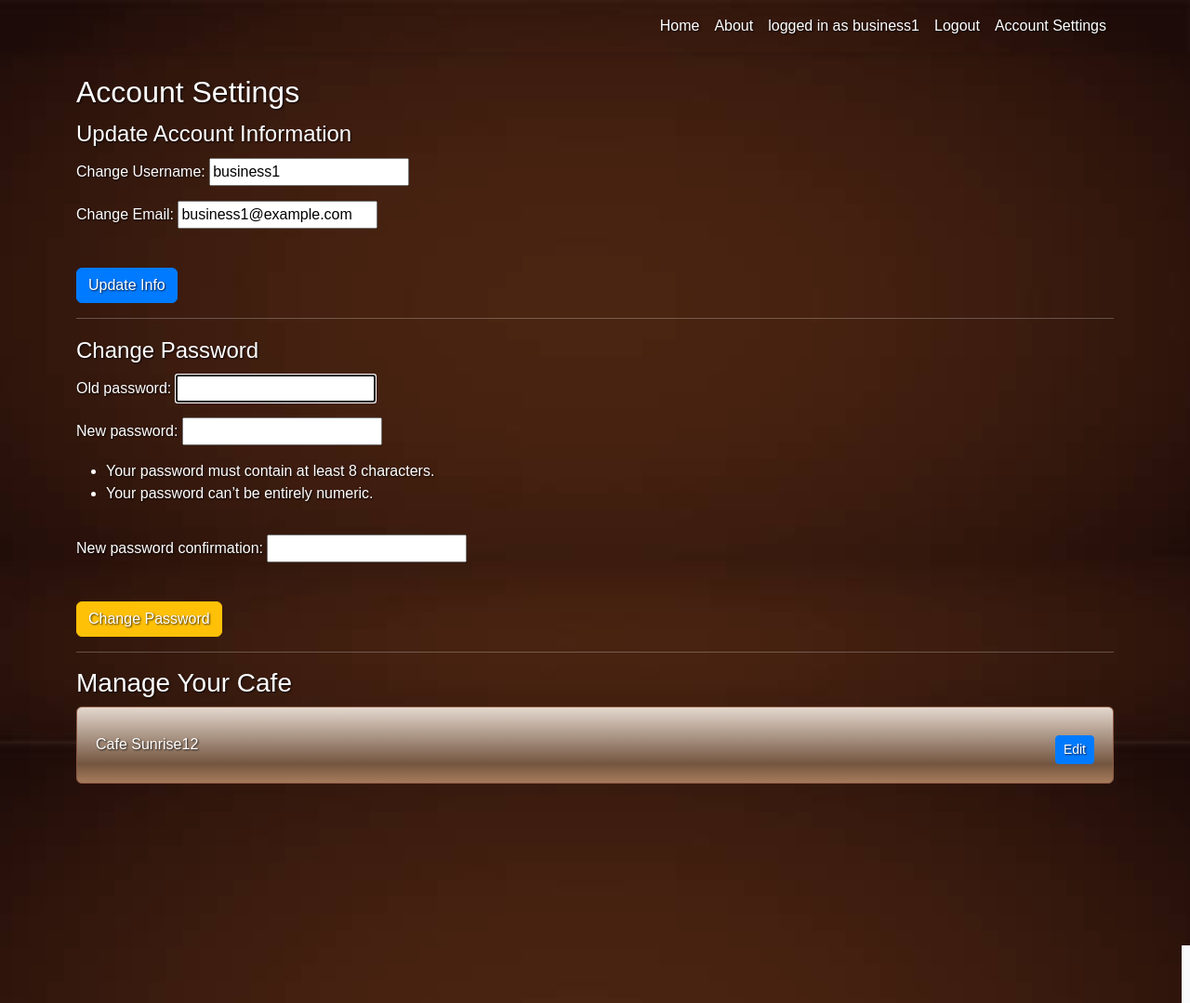
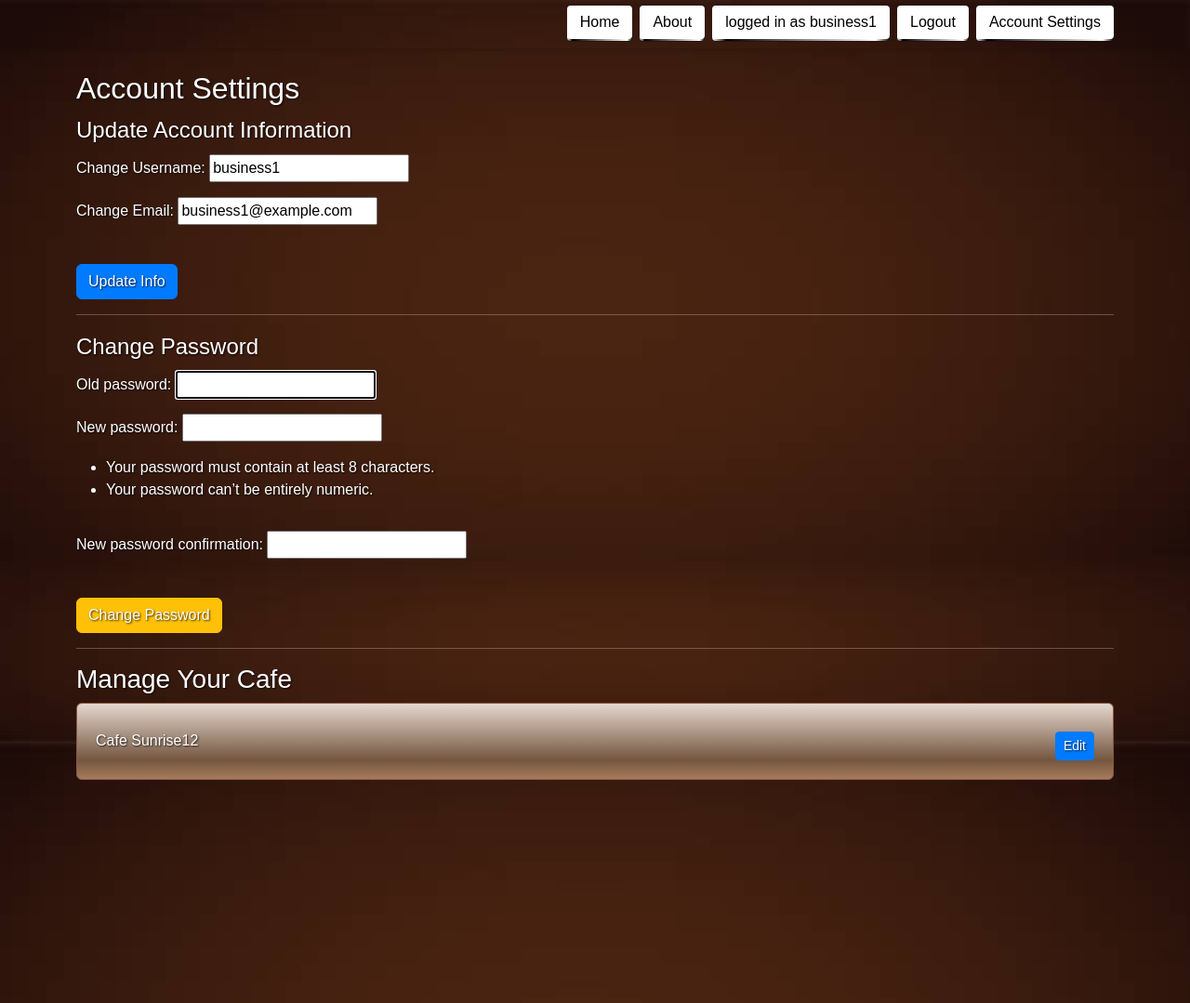
Before and after one commit to Martin-Gubala/WAD2-8C, a Django app: page /accountsettings/ in a window 1280 px wide. Shown: the top 1079 px of the page at 93% size. Run offline with Django 3.2, Linux system fonts and the light colour scheme; a user stored in the database is signed in; data comes from the database, SQL or seed files in the repository; both versions use the stored data as it was after the commit.

Commit message:
Added buttons for(Home, login, logout, account_settings, signup, edit_cafe, about)

```diff
--- a/WAD2-8C/WAD2_Project/cafeCritics/static/css/style.css
+++ b/WAD2-8C/WAD2_Project/cafeCritics/static/css/style.css
@@ -835,3 +835,84 @@ footer {
   .form-group.rating-container > label {
     margin-bottom: 0.5rem;
   }
+
+  /* From Uiverse.io */
+.nav-btn {
+    position: relative;
+    border: none;
+    background: transparent;
+    padding: 0;
+    outline: none;
+    cursor: pointer;
+    font-family: sans-serif;
+    font-size: 1rem;
+  }
+
+  .nav-btn .nav-btn-shadow {
+    position: absolute;
+    top: 0;
+    left: 0;
+    width: 100%;
+    height: 100%;
+    background: rgba(0, 0, 0, 0.25);
+    border-radius: 4px;
+    transform: translateY(1px);
+    transition: transform 600ms cubic-bezier(0.3, 0.7, 0.4, 1);
+  }
+
+  .nav-btn .nav-btn-edge {
+    position: absolute;
+    top: 0;
+    left: 0;
+    width: 100%;
+    height: 100%;
+    border-radius: 4px;
+    background: linear-gradient(
+      to left,
+      hsl(0, 0%, 0%) 0%,
+      hsl(0, 0%, 100%) 8%,
+      hsl(0, 0%, 0%) 92%,
+      hsl(0, 0%, 100%) 100%
+    );
+  }
+
+  .nav-btn .nav-btn-front {
+    position: relative;
+    display: flex;
+    align-items: center;
+    justify-content: center;
+    padding: 6px 14px;
+    font-size: 1rem;
+    color: rgb(0, 0, 0);
+    background: hsl(0, 0%, 100%);
+    border-radius: 4px;
+    transform: translateY(-2px);
+    transition: transform 600ms cubic-bezier(0.3, 0.7, 0.4, 1);
+  }
+
+  .nav-btn:hover .nav-btn-shadow {
+    transform: translateY(3px);
+    transition: transform 250ms cubic-bezier(0.3, 0.7, 0.4, 1.5);
+  }
+
+  .nav-btn:hover .nav-btn-front {
+    transform: translateY(-3px);
+    transition: transform 250ms cubic-bezier(0.3, 0.7, 0.4, 1.5);
+  }
+
+  .nav-btn:active .nav-btn-shadow {
+    transform: translateY(0px);
+    transition: transform 34ms;
+  }
+
+  .nav-btn:active .nav-btn-front {
+    transform: translateY(-1px);
+    transition: transform 34ms;
+  }
+
+  .nav-btn .nav-btn-front span {
+    user-select: none;
+  }
+  .navbar-nav.ms-auto {
+    gap: 0.5rem;
+  }
--- a/WAD2-8C/templates/account_settings.html
+++ b/WAD2-8C/templates/account_settings.html
@@ -3,6 +3,7 @@
 {% block title %}Account Settings{% endblock %}
 
 {% block content %}
+<div class="page-fade-in">
 <div class="container mt-4">
     <h2>Account Settings</h2>
     {% if messages %}
@@ -49,4 +50,5 @@
     <a href="{% url 'cafeCritics:cafe_setup' %}" class="btn btn-success mt-3">Add New Cafe</a>
     {% endif %}
 </div>
+</div>
 {% endblock %}
--- a/WAD2-8C/templates/cafe.html
+++ b/WAD2-8C/templates/cafe.html
@@ -50,7 +50,9 @@
     </div>
 
     <div class="text-center">
-        <a href="{% url 'cafeCritics:cafes' %}" class="btn btn-outline-secondary">View All Cafes</a><!-- Link to view all cafes -->
+        <a href="{% url 'cafeCritics:cafes' %}" class="box-button">
+            <div class="button"><span>View All Cafes</span></div>
+        </a>
     </div>
 </div>
 {% endblock %}
--- a/WAD2-8C/templates/cafeAJAX.html
+++ b/WAD2-8C/templates/cafeAJAX.html
@@ -6,6 +6,8 @@
             <div class="button"><span>See Drinks</span></div>
         </div>
         <!-- Link to add a review for the cafe -->
-        <a href="{% url 'cafeCritics:review' cafe.slug %}" class="btn btn-secondary">Add a Review</a>
+        <button type="button" class="review-btn" onclick="window.location.href='{% url 'cafeCritics:review' cafe.slug %}'">
+            <span>Add a Review</span>
+          </button>
     </div>
 </body>
--- a/WAD2-8C/templates/registration/base_generic.html
+++ b/WAD2-8C/templates/registration/base_generic.html
@@ -37,7 +37,6 @@
     </div>
 </form>
 {% endif %}
-                <!-- Mobile responsive toggle button for smaller screens -->
                 <button class="navbar-toggler" type="button" data-bs-toggle="collapse" data-bs-target="#navbarNavAltMarkup" aria-controls="navbarNavAltMarkup" aria-expanded="false" aria-label="Toggle navigation">
                     <span class="navbar-toggler-icon"></span>
                 </button>
@@ -45,20 +44,63 @@
                 <!-- Navbar links, dynamically displayed based on authentication status -->
 <div class="collapse navbar-collapse" id="navbarNavAltMarkup">
     <div class="navbar-nav ms-auto">
-                        <a class="nav-link" href="{% url 'cafeCritics:home_page' %}">Home</a>
-                        <a class="nav-link" href="{% url 'cafeCritics:about' %}">About</a>
+      <!-- Home button -->
+      <button type="button" class="nav-btn" onclick="window.location.href='{% url 'cafeCritics:home_page' %}'">
+        <span class="nav-btn-shadow"></span>
+        <span class="nav-btn-edge"></span>
+        <div class="nav-btn-front"><span>Home</span></div>
+      </button>
+
+      <!-- About button -->
+      <button type="button" class="nav-btn" onclick="window.location.href='{% url 'cafeCritics:about' %}'">
+        <span class="nav-btn-shadow"></span>
+        <span class="nav-btn-edge"></span>
+        <div class="nav-btn-front"><span>About</span></div>
+      </button>
+
       {% if user.is_authenticated %}
-                            <span class="nav-link">logged in as {{ user.username }}</span>
-                            <a class="nav-link" href="{% url 'cafeCritics:logout' %}">Logout</a>
+        <!-- Logged in info (displayed as text button, non-clickable) -->
+        <button type="button" class="nav-btn" onclick="void(0);">
+          <span class="nav-btn-shadow"></span>
+          <span class="nav-btn-edge"></span>
+          <div class="nav-btn-front"><span>logged in as {{ user.username }}</span></div>
+        </button>
+        <!-- Logout button -->
+        <button type="button" class="nav-btn" onclick="window.location.href='{% url 'cafeCritics:logout' %}'">
+          <span class="nav-btn-shadow"></span>
+          <span class="nav-btn-edge"></span>
+          <div class="nav-btn-front"><span>Logout</span></div>
+        </button>
       {% else %}
-                            <a class="nav-link" href="{% url 'cafeCritics:signup' %}">Sign Up</a>
-                            <a class="nav-link" href="{% url 'cafeCritics:login' %}">Login</a>
+        <!-- Sign Up button -->
+        <button type="button" class="nav-btn" onclick="window.location.href='{% url 'cafeCritics:signup' %}'">
+          <span class="nav-btn-shadow"></span>
+          <span class="nav-btn-edge"></span>
+          <div class="nav-btn-front"><span>Sign Up</span></div>
+        </button>
+        <!-- Login button -->
+        <button type="button" class="nav-btn" onclick="window.location.href='{% url 'cafeCritics:login' %}'">
+          <span class="nav-btn-shadow"></span>
+          <span class="nav-btn-edge"></span>
+          <div class="nav-btn-front"><span>Login</span></div>
+        </button>
       {% endif %}
-                        <a class="nav-link" href="{% url 'cafeCritics:account_settings' %}">Account Settings</a>
+
+      <!-- Account Settings button -->
+      <button type="button" class="nav-btn" onclick="window.location.href='{% url 'cafeCritics:account_settings' %}'">
+        <span class="nav-btn-shadow"></span>
+        <span class="nav-btn-edge"></span>
+        <div class="nav-btn-front"><span>Account Settings</span></div>
+      </button>
+
       {% if cafe and cafe.owner == user.request %}
-                        <a class="nav-link" href="{% url 'cafeCritics:edit_cafe' cafe.slug %}">Edit Cafe</a>
+        <!-- Edit Cafe button -->
+        <button type="button" class="nav-btn" onclick="window.location.href='{% url 'cafeCritics:edit_cafe' cafe.slug %}'">
+          <span class="nav-btn-shadow"></span>
+          <span class="nav-btn-edge"></span>
+          <div class="nav-btn-front"><span>Edit Cafe</span></div>
+        </button>
       {% endif %}
-                    </div>
     </div>
   </div>
         </nav>
```
Also changed, not shown: WAD2-8C/templates/cafes.html (+0 -17 lines), WAD2-8C/WAD2_Project/db.sqlite3. Lines whose indentation alone changed are shown as unchanged.
